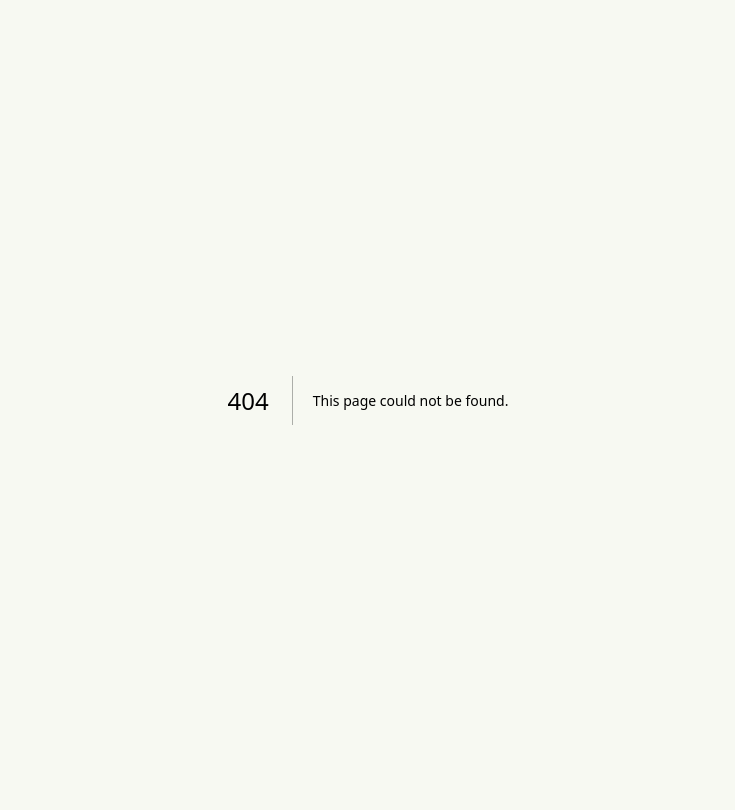
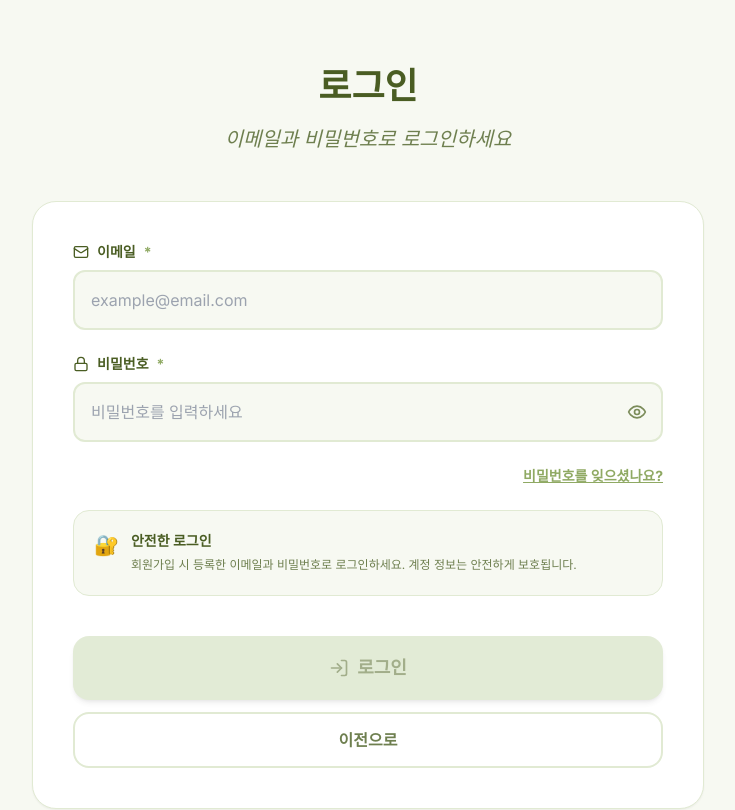
Before and after one commit to Namanmoo-Damso/FE, a Next.js app: page /onboarding/institution/login in a window 1280 px wide. Before the commit this address had no page. Shown: the top 810 px of the page, without its empty margins (272-1007 px from the left). Built offline with nearby package versions, Linux system fonts and the light colour scheme.

Commit message:
feat: 로그인 페이지 UI 구현

```diff
--- /dev/null
+++ b/app/onboarding/institution/login/page.tsx
@@ -0,0 +1,246 @@
+'use client';
+
+import { useState } from 'react';
+import { useRouter } from 'next/navigation';
+import { Eye, EyeOff, Mail, Lock, AlertCircle, LogIn } from 'lucide-react';
+
+export default function LoginPage() {
+  const router = useRouter();
+  const [formData, setFormData] = useState({
+    email: '',
+    password: '',
+  });
+  const [showPassword, setShowPassword] = useState(false);
+  const [errors, setErrors] = useState<Record<string, string>>({});
+  const [isLoading, setIsLoading] = useState(false);
+
+  const validateForm = () => {
+    const newErrors: Record<string, string> = {};
+
+    if (!formData.email.trim()) {
+      newErrors.email = '이메일을 입력해주세요';
+    } else if (!/^[^\s@]+@[^\s@]+\.[^\s@]+$/.test(formData.email)) {
+      newErrors.email = '올바른 이메일 형식이 아닙니다';
+    }
+
+    if (!formData.password) {
+      newErrors.password = '비밀번호를 입력해주세요';
+    }
+
+    setErrors(newErrors);
+    return Object.keys(newErrors).length === 0;
+  };
+
+  const handleSubmit = async (e: React.FormEvent) => {
+    e.preventDefault();
+
+    if (!validateForm()) {
+      return;
+    }
+
+    setIsLoading(true);
+
+    try {
+      // TODO: 추후 axios로 리팩토링
+      const response = await fetch('/api/auth/login', {
+        method: 'POST',
+        headers: {
+          'Content-Type': 'application/json',
+        },
+        body: JSON.stringify({
+          email: formData.email,
+          password: formData.password,
+        }),
+      });
+
+      const data = await response.json();
+
+      if (!response.ok) {
+        throw new Error(data.message || '로그인에 실패했습니다');
+      }
+
+      // TODO: 토큰을 localStorage 또는 상태관리에 저장
+      // localStorage.setItem('accessToken', data.accessToken);
+      // localStorage.setItem('refreshToken', data.refreshToken);
+
+      // 성공 시 대시보드로 이동
+      router.push('/institution/workspace/dashboard');
+    } catch (error: any) {
+      setErrors(prev => ({
+        ...prev,
+        email: error.message || '로그인 중 오류가 발생했습니다',
+      }));
+    } finally {
+      setIsLoading(false);
+    }
+  };
+
+  const handleChange = (field: string, value: string) => {
+    setFormData(prev => ({ ...prev, [field]: value }));
+    // Clear error when user starts typing
+    if (errors[field]) {
+      setErrors(prev => ({ ...prev, [field]: '' }));
+    }
+  };
+
+  const isFormValid = formData.email && formData.password && Object.keys(errors).length === 0;
+
+  return (
+    <div className="min-h-screen bg-[#F7F9F2] py-16 px-10">
+      <div className="max-w-2xl mx-auto space-y-12">
+        {/* Header */}
+        <div className="text-center space-y-4">
+          <h1 className="text-4xl font-extrabold text-[#4A5D23] leading-tight">
+            로그인
+          </h1>
+          <p className="text-xl text-[#6E7F4F] font-medium italic">
+            이메일과 비밀번호로 로그인하세요
+          </p>
+        </div>
+
+        {/* Form Card */}
+        <div className="bg-white p-10 rounded-3xl shadow-sm border border-[#E1EAD3]">
+          <form onSubmit={handleSubmit} className="space-y-6">
+            {/* Email Field */}
+            <div className="space-y-2">
+              <label className="text-sm font-bold text-[#4A5D23] flex items-center gap-2">
+                <Mail className="w-4 h-4" />
+                이메일 <span className="text-[#8FA963]">*</span>
+              </label>
+              <input
+                type="email"
+                value={formData.email}
+                onChange={(e) => handleChange('email', e.target.value)}
+                placeholder="example@email.com"
+                className={`w-full px-4 py-4 rounded-xl border-2 bg-[#F7F9F2] focus:outline-none focus:border-[#8FA963] transition-colors ${
+                  errors.email ? 'border-red-300' : 'border-[#E1EAD3]'
+                }`}
+                disabled={isLoading}
+              />
+              {errors.email && (
+                <div className="flex items-center gap-2 text-sm text-red-600">
+                  <AlertCircle className="w-4 h-4" />
+                  {errors.email}
+                </div>
+              )}
+            </div>
+
+            {/* Password Field */}
+            <div className="space-y-2">
+              <label className="text-sm font-bold text-[#4A5D23] flex items-center gap-2">
+                <Lock className="w-4 h-4" />
+                비밀번호 <span className="text-[#8FA963]">*</span>
+              </label>
+              <div className="relative">
+                <input
+                  type={showPassword ? 'text' : 'password'}
+                  value={formData.password}
+                  onChange={(e) => handleChange('password', e.target.value)}
+                  placeholder="비밀번호를 입력하세요"
+                  className={`w-full px-4 py-4 rounded-xl border-2 bg-[#F7F9F2] focus:outline-none focus:border-[#8FA963] transition-colors pr-12 ${
+                    errors.password ? 'border-red-300' : 'border-[#E1EAD3]'
+                  }`}
+                  disabled={isLoading}
+                />
+                <button
+                  type="button"
+                  onClick={() => setShowPassword(!showPassword)}
+                  className="absolute right-4 top-1/2 -translate-y-1/2 text-[#7B8C5A] hover:text-[#4A5D23] transition-colors"
+                >
+                  {showPassword ? <EyeOff className="w-5 h-5" /> : <Eye className="w-5 h-5" />}
+                </button>
+              </div>
+              {errors.password && (
+                <div className="flex items-center gap-2 text-sm text-red-600">
+                  <AlertCircle className="w-4 h-4" />
+                  {errors.password}
+                </div>
+              )}
+            </div>
+
+            {/* Forgot Password Link */}
+            <div className="flex justify-end">
+              <button
+                type="button"
+                onClick={() => {
+                  // TODO: 비밀번호 찾기 페이지로 이동
+                  console.log('Forgot password clicked');
+                }}
+                className="text-sm font-bold text-[#8FA963] hover:text-[#7A9351] transition-colors underline"
+              >
+                비밀번호를 잊으셨나요?
+              </button>
+            </div>
+
+            {/* Info Box */}
+            <div className="bg-[#F7F9F2] p-5 rounded-2xl border border-[#E1EAD3]">
+              <div className="flex items-start gap-3">
+                <span className="text-xl">🔐</span>
+                <div className="flex-1 space-y-1">
+                  <p className="text-sm font-bold text-[#4A5D23]">안전한 로그인</p>
+                  <p className="text-xs text-[#6E7F4F] leading-relaxed">
+                    회원가입 시 등록한 이메일과 비밀번호로 로그인하세요. 계정 정보는 안전하게 보호됩니다.
+                  </p>
+                </div>
+              </div>
+            </div>
+
+            {/* Submit Button */}
+            <div className="pt-4 space-y-3">
+              <button
+                type="submit"
+                disabled={!isFormValid || isLoading}
+                className={`w-full h-16 text-lg font-bold rounded-2xl shadow-md transition-all ${
+                  isFormValid && !isLoading
+                    ? 'bg-[#8FA963] text-white hover:bg-[#7A9351] hover:scale-[1.01]'
+                    : 'bg-[#D7E3C5] text-[#7B8C5A] cursor-not-allowed opacity-70'
+                }`}
+              >
+                {isLoading ? (
+                  <div className="flex items-center justify-center gap-2">
+                    <div className="w-5 h-5 border-2 border-white border-t-transparent rounded-full animate-spin" />
+                    로그인 중...
+                  </div>
+                ) : (
+                  <div className="flex items-center justify-center gap-2">
+                    <LogIn className="w-5 h-5" />
+                    로그인
+                  </div>
+                )}
+              </button>
+
+              <button
+                type="button"
+                onClick={() => router.back()}
+                className="w-full h-14 text-base font-bold rounded-2xl border-2 border-[#E1EAD3] text-[#6E7F4F] hover:bg-[#F7F9F2] transition-all"
+                disabled={isLoading}
+              >
+                이전으로
+              </button>
+            </div>
+          </form>
+        </div>
+
+        {/* Sign Up Link */}
+        <div className="bg-white p-6 rounded-2xl border border-[#E1EAD3] shadow-sm">
+          <div className="flex items-start gap-3">
+            <span className="text-2xl">💡</span>
+            <div className="flex-1 space-y-2">
+              <p className="text-sm font-bold text-[#4A5D23]">아직 계정이 없으신가요?</p>
+              <p className="text-xs text-[#6E7F4F] leading-relaxed">
+                새로운 계정을 만들어 서비스를 이용하세요.
+              </p>
+              <button
+                type="button"
+                onClick={() => router.push('/onboarding/institution/register/new-registration')}
+                className="text-sm font-bold text-[#8FA963] hover:text-[#7A9351] transition-colors underline"
+              >
+                회원가입 하기 →
+              </button>
+            </div>
+          </div>
+        </div>
+      </div>
+    </div>
+  );
+}
```
